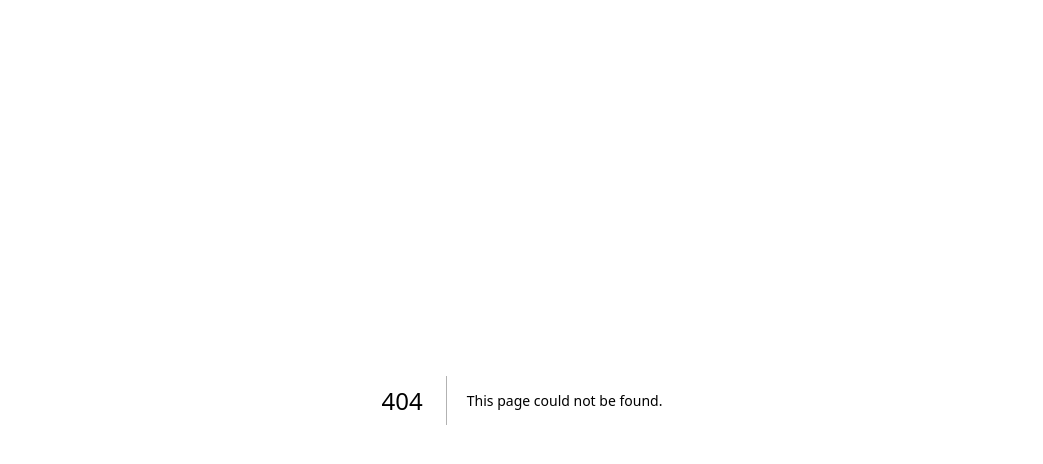
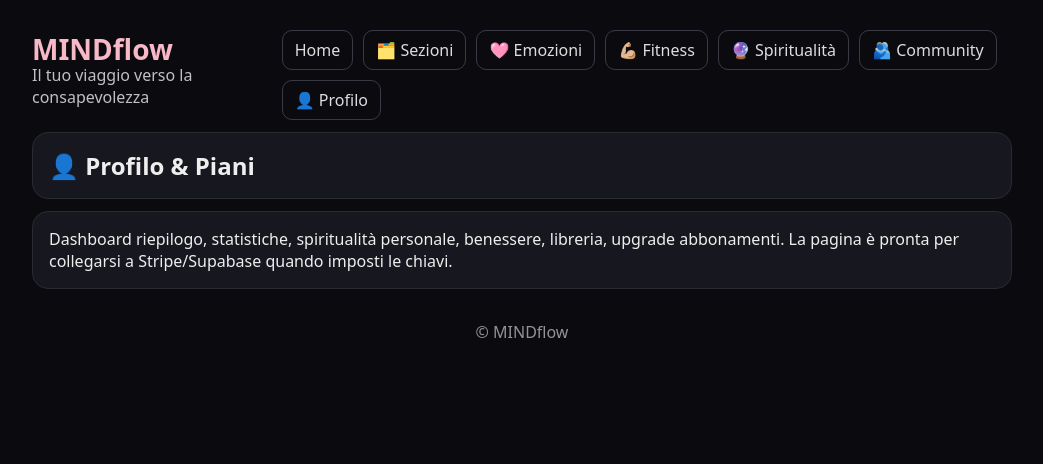
Before and after one commit to mindflowapplicazione-png/MINDflow.app, a Next.js app: page /profilo in a window 1280 px wide. Before the commit this address had no page. Shown: the top 464 px of the page, without its empty margins (118-1161 px from the left). Built offline with nearby package versions, Linux system fonts and the light colour scheme.

Commit message:
Create profilo.js

```diff
--- /dev/null
+++ b/pages/profilo.js
@@ -0,0 +1,13 @@
+// pages/profilo.js
+import Layout from '../components/Layout';
+export default function Profilo(){
+  return (
+    <Layout>
+      <div className="card"><h2 style={{margin:0}}>👤 Profilo & Piani</h2></div>
+      <div className="card">
+        Dashboard riepilogo, statistiche, spiritualità personale, benessere, libreria, upgrade abbonamenti.
+        La pagina è pronta per collegarsi a Stripe/Supabase quando imposti le chiavi.
+      </div>
+    </Layout>
+  );
+}
```
